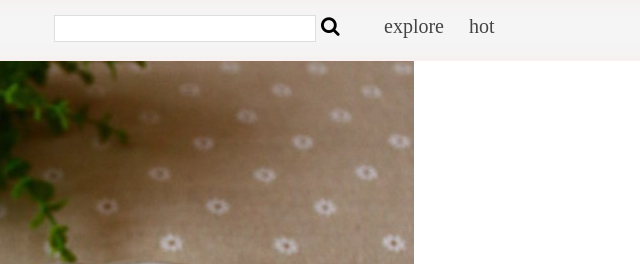
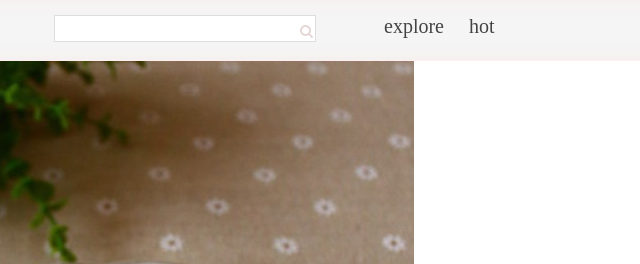
Before and after one commit to flyfloor/foodwiki, a plain HTML site: page explore.html in a window 1280 px wide. Shown: the top 264 px of the page, 346-986 px from the left. Drawn offline with Linux system fonts and the light colour scheme.

Commit message:
css of search button

```diff
--- a/app.css
+++ b/app.css
@@ -77,11 +77,19 @@ header .srh {
 	border: 1px solid #dedede;
 }
 
+.srh i {
+	color: #E6D7D7;
+	font-size: 14px;
+	position: absolute;
+	right: 3px;
+	top: 9px;
+}
+
 .srh input[type="submit"]{
 	display: inline-block;
 	position: absolute;
 	right: 2px;
-	top: 6px;
+	top: 0;
 	background: none;
 	border: none;
 	cursor: pointer;
```
